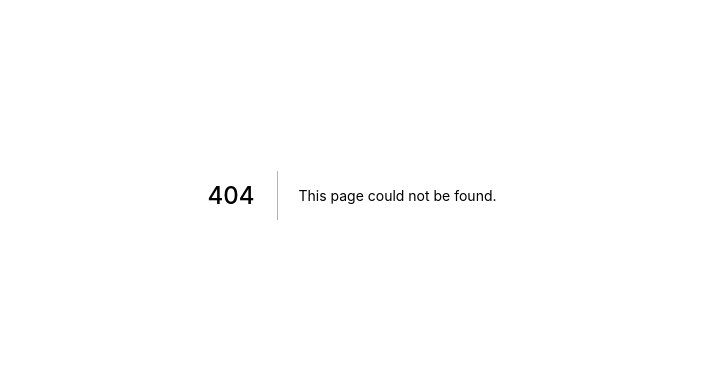
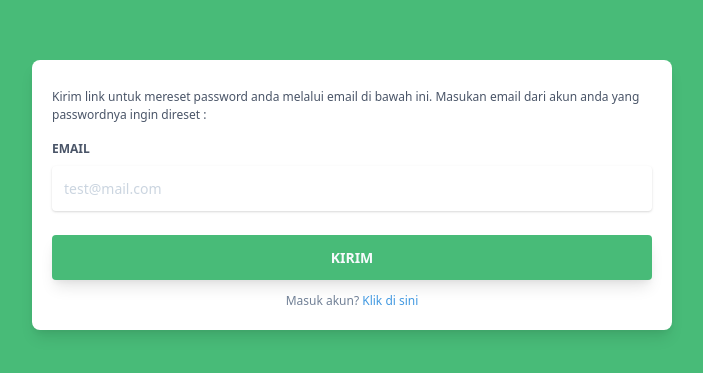
Before and after one commit to mhilmyh/sayur-kapitalis-frontend, a Next.js app: page /forgot in a window 1280 px wide. Before the commit this address had no page. Shown: the part 205-578 px from the top of the page, without its empty margins (288-991 px from the left). Built offline with nearby package versions, Linux system fonts and the light colour scheme.

Commit message:
save progress

```diff
--- a/components/card/ProdukCard.js
+++ b/components/card/ProdukCard.js
@@ -40,14 +40,25 @@ export default (props) => {
 				<div className="w-full pt-3">
 					<button
 						className={
-							"container rounded shadow-lg py-2 " +
+							"container rounded shadow-lg py-2 text-center " +
 							(added
-								? "bg-gray-500 text-gray-100"
+								? "bg-gray-200 text-gray-100"
 								: "bg-green-500 text-gray-100")
 						}
 						onClick={() => handleClick(props.product)}
 					>
-						{added ? "Sudah ditambah" : "Tambahkan"}
+						{added ? (
+							<div className="w-full flex-justify-center text-center">
+								<svg className="svg-icon w-full" viewBox="0 0 20 20">
+									<path
+										fill="none"
+										d="M7.629,14.566c0.125,0.125,0.291,0.188,0.456,0.188c0.164,0,0.329-0.062,0.456-0.188l8.219-8.221c0.252-0.252,0.252-0.659,0-0.911c-0.252-0.252-0.659-0.252-0.911,0l-7.764,7.763L4.152,9.267c-0.252-0.251-0.66-0.251-0.911,0c-0.252,0.252-0.252,0.66,0,0.911L7.629,14.566z"
+									></path>
+								</svg>
+							</div>
+						) : (
+							"Tambahkan"
+						)}
 					</button>
 				</div>
 			</div>
--- /dev/null
+++ b/pages/forgot.js
@@ -0,0 +1,91 @@
+import Layout from "../layouts/guest";
+import Link from "next/link";
+import CircularProgress from "@material-ui/core/CircularProgress";
+import Alert from "@material-ui/lab/Alert";
+import { green } from "@material-ui/core/colors";
+import { useGlobal } from "../contexts/global";
+
+const LoginPage = () => {
+	const ctx = useGlobal();
+	const [user, setUser] = React.useState({
+		email: "",
+		password: "",
+	});
+	const handleClick = () => {
+		ctx.doLogin(user.email, user.password);
+	};
+	const handleChange = (e) => {
+		const { name, value } = e.target;
+		setUser((prev) => ({ ...prev, [name]: value }));
+	};
+	const style = {
+		color: green[500],
+	};
+	return (
+		<Layout>
+			<form className="w-4/5 max-w-screen-sm shadow-lg p-5 rounded-lg bg-white">
+				{ctx.alert.value && (
+					<div className="relative w-full mb-3">
+						<Alert severity={ctx.alert.error ? "error" : "success"}>
+							<span>{ctx.alert.message}</span>
+							{/* {alert.error &&
+								Object.keys(alert.listErr).map((k, i) => (
+									<li key={"err" + i}>{k + ": " + alert.listErr[k][0]}</li>
+								))} */}
+						</Alert>
+					</div>
+				)}
+				<div className="relative w-full mb-3">
+					<p className="py-2 mb-2 text-gray-700 text-xs">
+						Kirim link untuk mereset password anda melalui email di bawah ini.
+						Masukan email dari akun anda yang passwordnya ingin direset :{" "}
+					</p>
+					<label className="block uppercase text-gray-700 text-xs font-bold mb-2">
+						Email
+					</label>
+					<input
+						type="text"
+						name="email"
+						onChange={(e) => handleChange(e)}
+						className="px-3 py-3 placeholder-gray-400 text-gray-700 bg-white rounded text-sm shadow focus:outline-none focus:shadow-outline w-full"
+						placeholder="test@mail.com"
+					></input>
+				</div>
+				<div className="text-center mt-6">
+					{ctx.loading ? (
+						<CircularProgress
+							size={40}
+							thickness={6}
+							disableShrink
+							style={style}
+						></CircularProgress>
+					) : (
+						<button
+							className="bg-green-500 text-gray-100 text-sm font-bold uppercase px-6 py-3 rounded shadow-lg mb-1 w-full"
+							onClick={() => handleClick()}
+							type="button"
+						>
+							Kirim
+						</button>
+					)}
+				</div>
+				<div className="text-center text-xs text-gray-600 pt-2">
+					{!ctx.loading && (
+						<div>
+							<p>
+								{"Masuk akun? "}
+								<Link href="/login">
+									<span className="text-blue-500 cursor-pointer">
+										Klik di sini
+									</span>
+								</Link>
+							</p>
+						</div>
+					)}
+				</div>
+			</form>
+		</Layout>
+	);
+};
+
+export default React.memo(LoginPage);
--- a/pages/register.js
+++ b/pages/register.js
@@ -4,6 +4,11 @@ import API from "../services/axios";
 import CircularProgress from "@material-ui/core/CircularProgress";
 import Alert from "@material-ui/lab/Alert";
 import { green } from "@material-ui/core/colors";
+import Radio from "@material-ui/core/Radio";
+import RadioGroup from "@material-ui/core/RadioGroup";
+import FormControlLabel from "@material-ui/core/FormControlLabel";
+import FormControl from "@material-ui/core/FormControl";
+import { Typography } from "@material-ui/core";
 
 const RegisterPage = () => {
 	const [user, setUser] = React.useState({
@@ -21,11 +26,11 @@ const RegisterPage = () => {
 		message: "",
 	});
 	const [loading, setLoading] = React.useState(false);
-
+	const [selectedValue, setSelectedValue] = React.useState(0);
 	const handleClick = () => {
 		setLoading((prev) => !prev);
 		setAlert({ value: false });
-		API.post("/auth/register", user)
+		API.post("/auth/register", { ...user, is_agent: selectedValue })
 			.then((res) => {
 				console.log(res);
 				setAlert({
@@ -45,9 +50,14 @@ const RegisterPage = () => {
 			})
 			.finally(() => setLoading((prev) => !prev));
 	};
+
 	const handleChange = (e) => {
 		const { name, value } = e.target;
 		setUser((prev) => ({ ...prev, [name]: value }));
+	};
+
+	const handleRadioChange = (event) => {
+		setSelectedValue(parseInt(event.target.value, 10));
 	};
 
 	const style = {
@@ -156,6 +166,38 @@ const RegisterPage = () => {
 						placeholder="Tulis ulang Password"
 					></input>
 				</div>
+				<div className="relative w-full mb-3">
+					<FormControl component="fieldset">
+						<label className="block uppercase text-gray-700 text-xs font-bold mb-2">
+							Sebagai
+						</label>
+						<RadioGroup
+							name="is_agent"
+							value={selectedValue}
+							onChange={(e) => handleRadioChange(e)}
+							className="text-gray-600"
+						>
+							<FormControlLabel
+								value={0}
+								control={<Radio className="text-green-500"></Radio>}
+								label={
+									<Typography variant="body2" color="textSecondary">
+										Pelanggan
+									</Typography>
+								}
+							/>
+							<FormControlLabel
+								value={1}
+								control={<Radio className="text-green-500"></Radio>}
+								label={
+									<Typography variant="body2" color="textSecondary">
+										Agen
+									</Typography>
+								}
+							/>
+						</RadioGroup>
+					</FormControl>
+				</div>
 				<div className="text-center w-full mt-6">
 					{loading ? (
 						<CircularProgress
```
